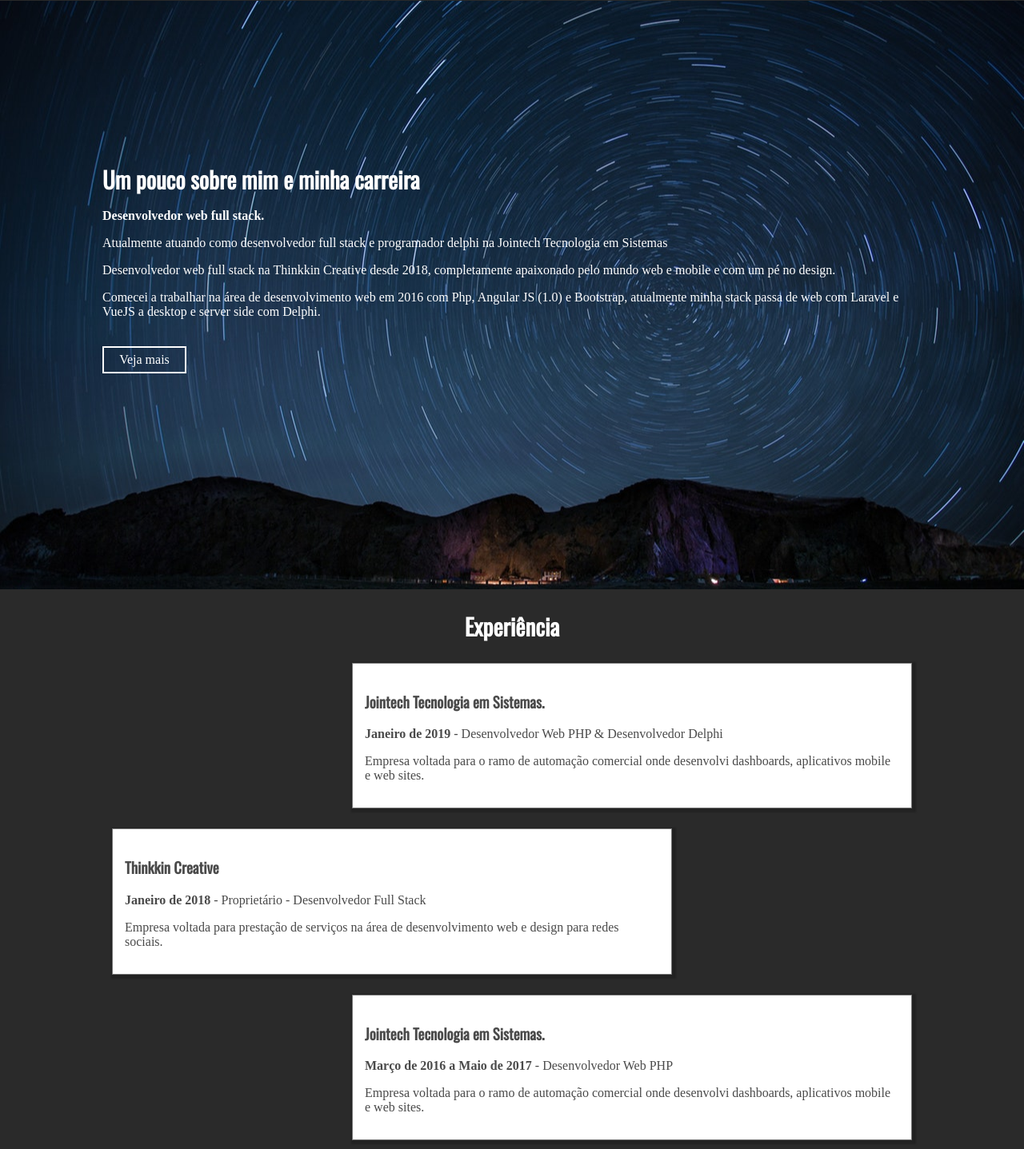
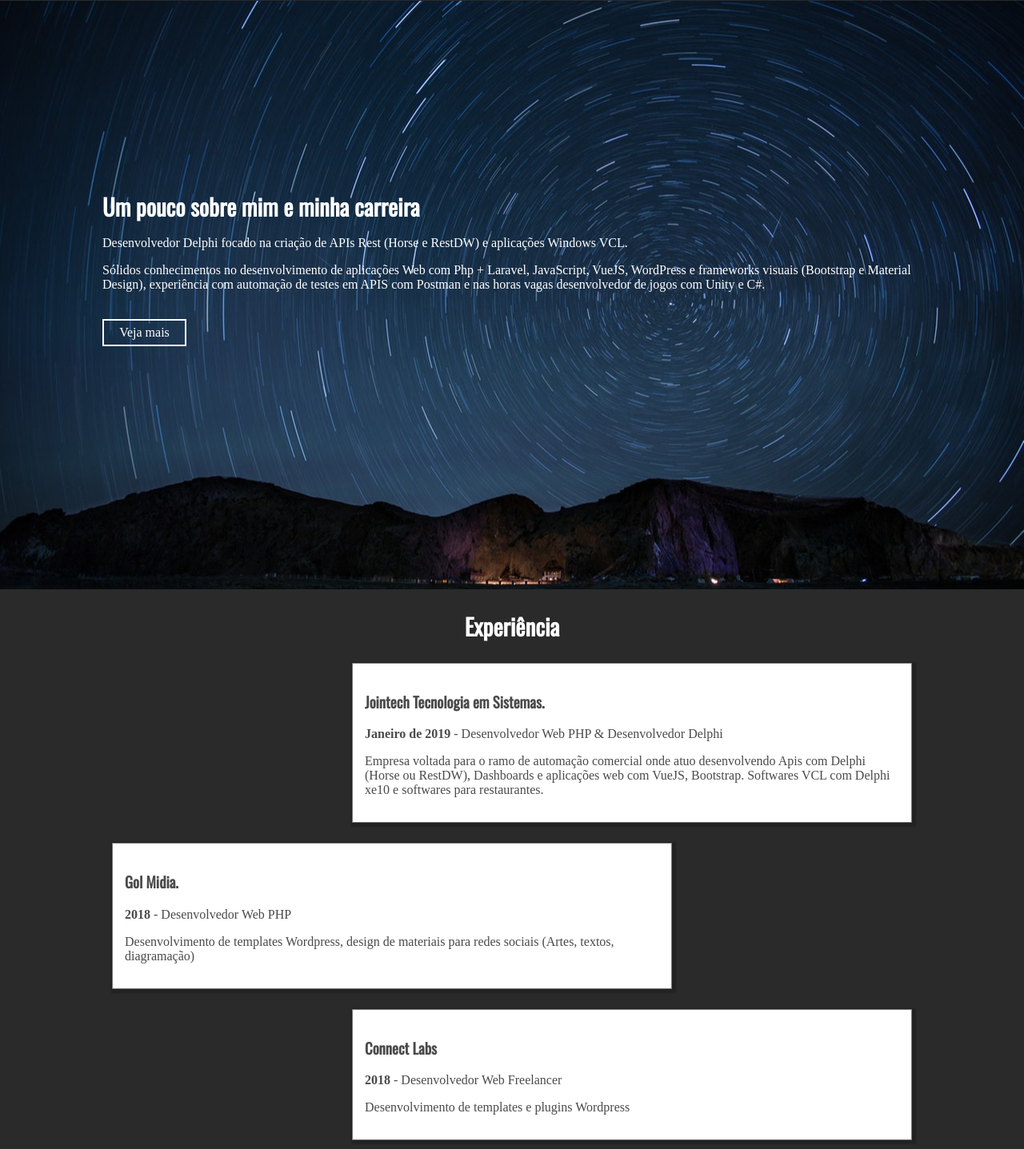
Before and after one commit to witerlland/witerlland.github.io, a plain HTML site: page index.html in a window 1280 px wide. Shown: the part 63-1500 px from the top of the page at 80% size. Drawn offline with nearby package versions, Linux system fonts and the light colour scheme; a web font is replaced by a local one.

Commit message:
Adicionado outras experiências
Corrigido descrição do projeto com texto repetido...

```diff
--- a/index.html
+++ b/index.html
@@ -30,10 +30,12 @@
         <section id="home" class="scrollTo" >
             <div>
                 <h2>Um pouco sobre mim e minha carreira</h2>
-                <p><strong>Desenvolvedor web full stack.</strong></p>
-                <p>Atualmente atuando como desenvolvedor full stack e programador delphi na Jointech Tecnologia em Sistemas</p>
-                <p>Desenvolvedor web full stack na Thinkkin Creative desde 2018, completamente apaixonado pelo mundo web e mobile e com um pé no design.</p>
-                <p>Comecei a trabalhar na área de desenvolvimento web em 2016 com Php, Angular JS (1.0) e Bootstrap, atualmente minha stack passa de web com Laravel e VueJS a desktop e server side com Delphi.</p>
+                <p> Desenvolvedor Delphi focado na criação de APIs Rest (Horse e RestDW) e aplicações Windows VCL. </p>
+
+                <p>
+                    Sólidos conhecimentos no desenvolvimento de aplicações Web com Php + Laravel, JavaScript, VueJS, WordPress e frameworks visuais (Bootstrap e Material Design),
+                    experiência com automação de testes em APIS com Postman e nas horas vagas desenvolvedor de jogos com Unity e C#.
+                </p>
                 <br>
                 <a href="#empregos" class="outline" >Veja mais</a>
             </div>
@@ -50,7 +52,26 @@
                         <strong>Janeiro de 2019</strong> - Desenvolvedor Web PHP & Desenvolvedor Delphi
                     </p>
                     <p>
-                        Empresa voltada para o ramo de automação comercial onde desenvolvi dashboards, aplicativos mobile e web sites.
+                        Empresa voltada para o ramo de automação comercial onde atuo desenvolvendo Apis com Delphi (Horse ou RestDW), Dashboards e aplicações web com
+                        VueJS, Bootstrap. Softwares VCL com Delphi xe10 e softwares para restaurantes.
+                    </p>
+                </div>
+                <div class="emprego esquerda" >
+                    <h3>Gol Midia.</h3>
+                    <p>
+                        <strong>2018</strong> - Desenvolvedor Web PHP
+                    </p>
+                    <p>
+                        Desenvolvimento de templates Wordpress, design de materiais para redes sociais (Artes, textos, diagramação)
+                    </p>
+                </div>
+                <div class="emprego direita" >
+                    <h3>Connect Labs</h3>
+                    <p>
+                        <strong>2018</strong> -  Desenvolvedor Web Freelancer
+                    </p>
+                    <p>
+                        Desenvolvimento de templates e plugins Wordpress
                     </p>
                 </div>
                 <div class="emprego esquerda" >
@@ -106,83 +127,6 @@
                         +55 (77) 98117-3302
                     </p>
                 </div>
-            <!--
-                <div class="col-6" >
-                    <h3>Minha stack.</h3>
-                    <div class="bar-container" >
-                        <strong>HTML</strong>
-                        <div class="bar" style="padding-right: 10%" >
-                            <span>
-                                <strong>90%</strong>
-                            </span>
-                        </div>
-                    </div>
-                    <div class="bar-container" >
-                        <strong>CSS</strong>
-                        <div class="bar" style="padding-right: 20%" >
-                            <span>
-                                <strong>80%</strong>
-                            </span>
-                        </div>
-                    </div>
-                    <div class="bar-container" >
-                        <strong>Bootstrap</strong>
-                        <div class="bar" style="padding-right: 25%" >
-                            <span>
-                                <strong>75%</strong>
-                            </span>
-                        </div>
-                    </div>
-                    <div class="bar-container" >
-                        <strong>Javascript</strong>
-                        <div class="bar" style="padding-right: 40%" >
-                            <span>
-                                <strong>60%</strong>
-                            </span>
-                        </div>
-                    </div>
-                    <div class="bar-container" >
-                        <strong>Vue JS</strong>
-                        <div class="bar" style="padding-right: 50%" >
-                            <span>
-                                <strong>50%</strong>
-                            </span>
-                        </div>
-                    </div>
-                    <div class="bar-container" >
-                        <strong>PHP</strong>
-                        <div class="bar" style="padding-right: 30%" >
-                            <span>
-                                <strong>70%</strong>
-                            </span>
-                        </div>
-                    </div>
-                    <div class="bar-container" >
-                        <strong>Laravel</strong>
-                        <div class="bar" style="padding-right: 50%" >
-                            <span>
-                                <strong>50%</strong>
-                            </span>
-                        </div>
-                    </div>
-                    <div class="bar-container" >
-                        <strong>Wordpress</strong>
-                        <div class="bar" style="padding-right: 45%" >
-                            <span>
-                                <strong>55%</strong>
-                            </span>
-                        </div>
-                    </div>
-                    <div class="bar-container" >
-                        <strong>Delphi</strong>
-                        <div class="bar" style="padding-right: 65%" >
-                            <span>
-                                <strong>35%</strong>
-                            </span>
-                        </div>
-                    </div>
-                </div>
-            -->
             </div>
         </section>
 
@@ -275,9 +219,7 @@
                             <div class="col-6">
                                 <strong>Desenvolvimento com Unity 2D</strong>
                                 <p>
-                                    Pequeno projeto criando um estoque simples com cadastro e retirada de produtos,
-                                    contendo login, cadastro de usuários, cadastro de produtos, cadastro de clientes,
-                                    retirada de produtos, exclusão de clientes.
+                                    Um jogo 2D de naves estilo space invaders para desktop.
                                 </p>
                                 <a href="https://github.com/witerlland/Space-Shooter-2D" class="outline-black"> Veja mais </a>
                             </div>
```
